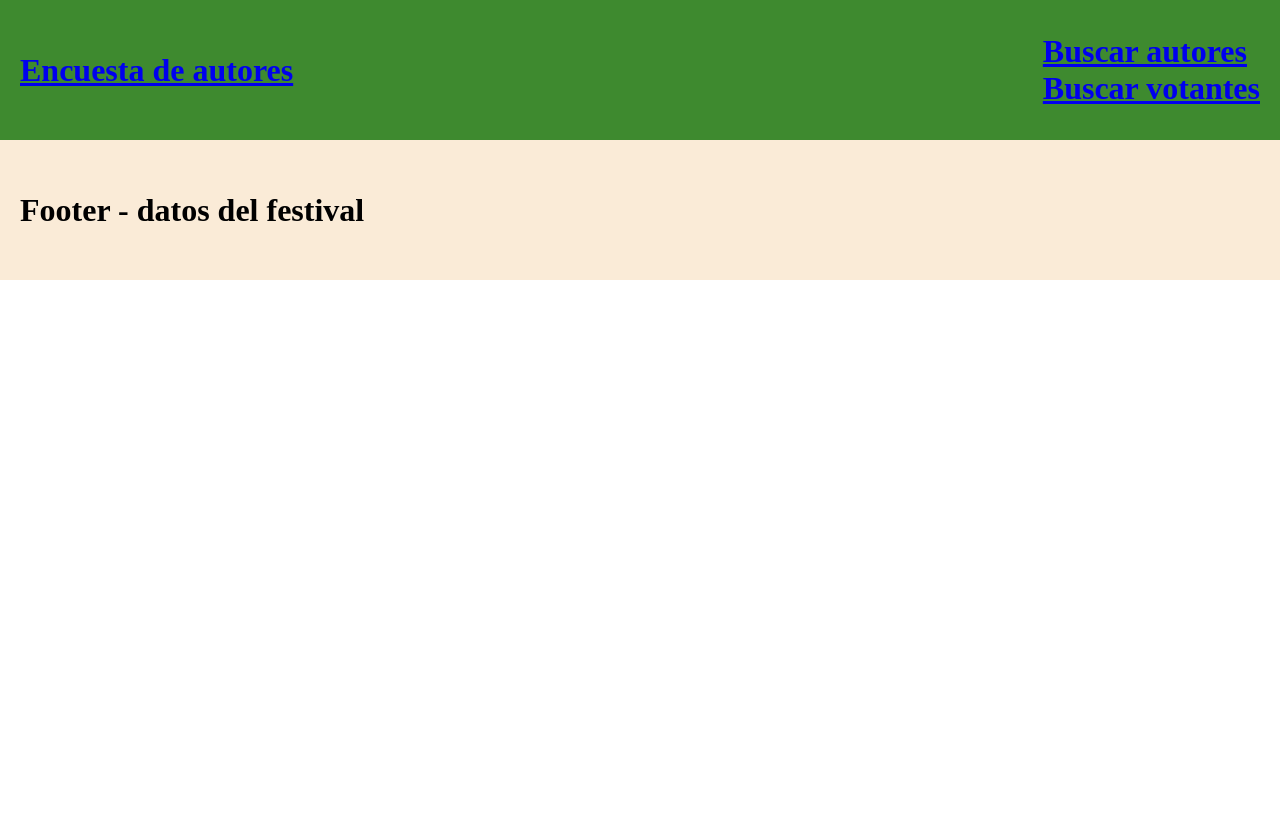
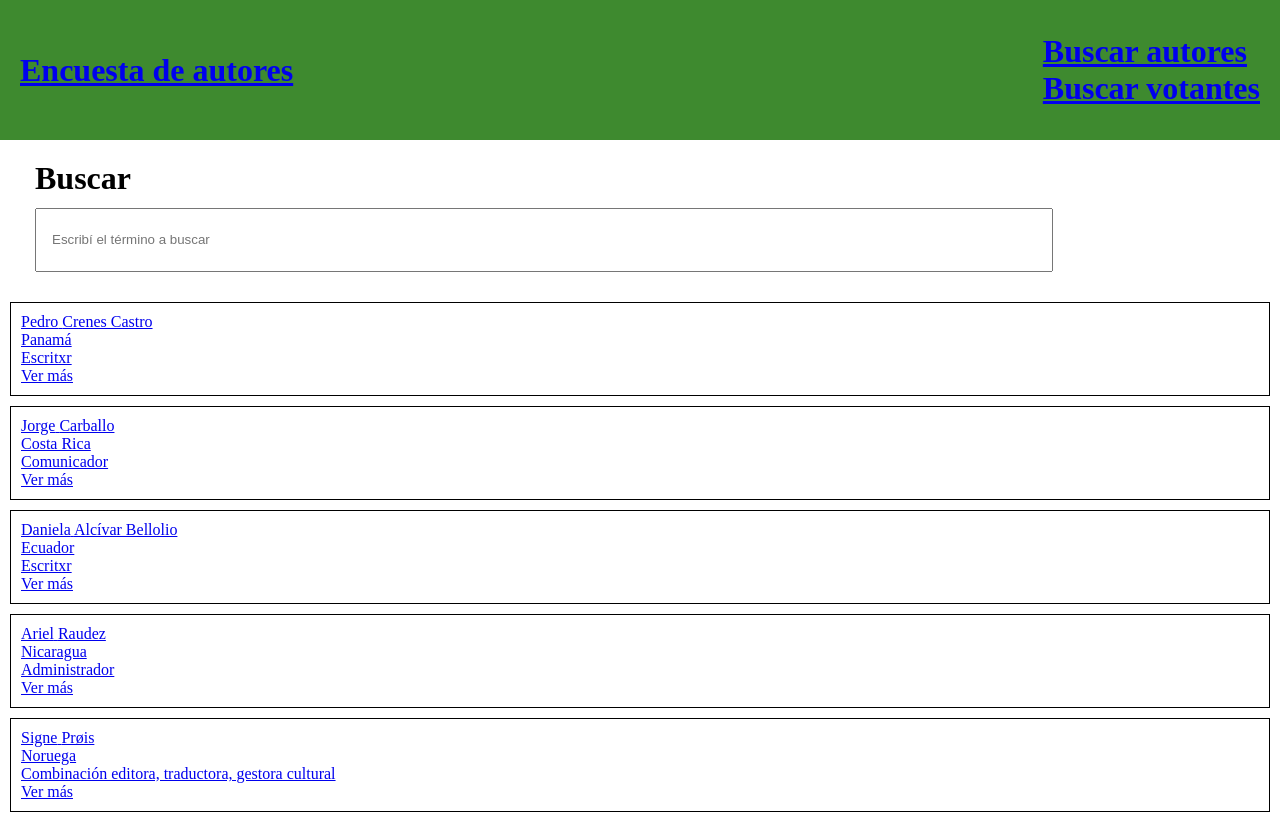
Before and after one commit to hvgomiranda/encuesta, a React (Create React App) app: page /buscarVotantes in a window 1280 px wide. Shown: the top 813 px of the page. Built offline with nearby package versions, Linux system fonts and the light colour scheme.

Commit message:
Commit 5: Se agrega la barra de búsqueda de los votantes

```diff
--- a/src/components/BuscadorVotantes/BuscadorVotantes.jsx
+++ b/src/components/BuscadorVotantes/BuscadorVotantes.jsx
@@ -1,7 +1,31 @@
-const BuscadorVotantes = () => {
+import { useState } from "react";
+import BarraBuscar from "../BarraBuscar/BarraBuscar";
+import MostrarVotantes from "../MostrarVotantes/MostrarVotantes";
+
+const BuscadorVotantes = ({ votantes }) => {
+
+    const [busqueda, setBusqueda] = useState("");
+
+    const removeAccents = (str) => {
+        return str.normalize("NFD").replace(/[\u0300-\u036f]/g, "");
+    }
+
+    const filtrarVotantes = () => {
+
+        let votantesFiltratos = votantes.filter((votante) =>
+        removeAccents(votante.Nombre).toLowerCase().includes(removeAccents(busqueda.toLowerCase())) ||
+        removeAccents(votante.Apellido).toLowerCase().includes(removeAccents(busqueda.toLowerCase())) ||
+        removeAccents(votante.Nacionalidad).toLowerCase().includes(removeAccents(busqueda.toLowerCase()))
+        );
+
+
+        return votantesFiltratos;
+    };
+
     return(
-        <div>
-
+        <div className='headerBusqueda'>
+            <BarraBuscar onChange={(valor) => setBusqueda(valor)} />
+            <MostrarVotantes votantes={filtrarVotantes()}/>
         </div>
     )
 };
--- /dev/null
+++ b/src/components/MostrarVotantes/MostrarVotantes.jsx
@@ -0,0 +1,15 @@
+import React from 'react';
+import Votante from '../Votante/Votante';
+
+const mostrarVotantes = ({ votantes }) => {
+  return (
+
+    <div>
+      {votantes.map((votante, index) => (
+        <Votante key={index} votante={votante}/>
+      ))}
+    </div>
+  )
+}
+
+export default mostrarVotantes;
--- a/src/components/Votante/Votante.jsx
+++ b/src/components/Votante/Votante.jsx
@@ -2,7 +2,7 @@ import React  from 'react'
 import { Link } from "react-router-dom";
 import "./Votante.css";
 
-const Autor = ( {votante} ) => {
+const Votante = ( {votante} ) => {
 
     return(
         <div>
@@ -18,4 +18,4 @@ const Autor = ( {votante} ) => {
         )
 }
 
-export default Autor;
+export default Votante;
```
